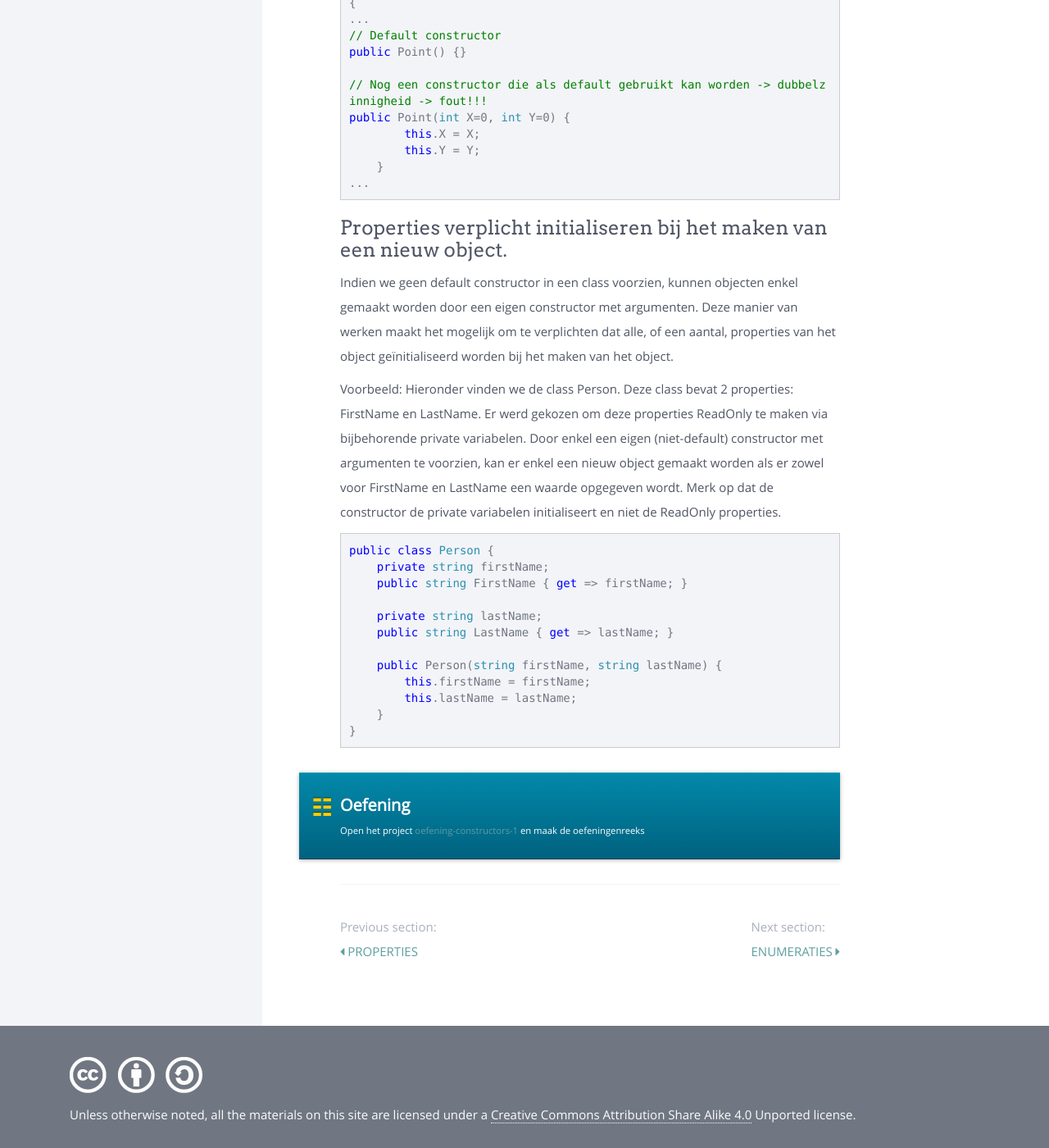
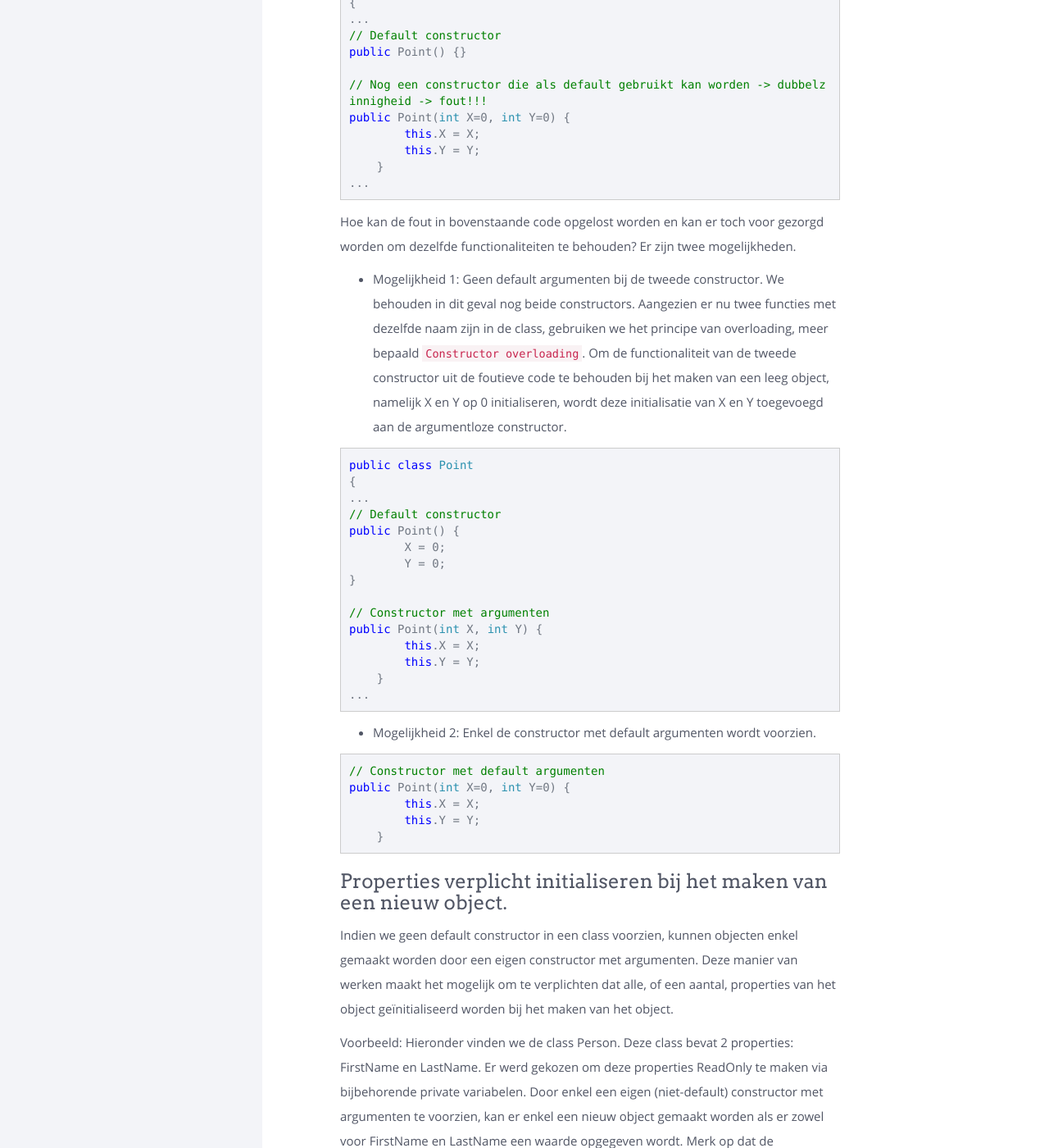
Before and after one commit to sma-it/sma-it.github.io, a Jekyll site: the page built from modules/advanced/_posts/2000-01-03-Constructors.md, in a window 1280 px wide and 1400 px high, scrolled down 3995 px. Shown: the whole window at 82% size. Built offline with Jekyll 4.4.1, drawn with Linux system fonts in a browser that asks for light colours; nearby versions of some CDN libraries.

Commit message:
Added constructor overloading

````diff
--- a/modules/advanced/_posts/2000-01-03-Constructors.md
+++ b/modules/advanced/_posts/2000-01-03-Constructors.md
@@ -154,6 +154,38 @@ public Point(int X=0, int Y=0) {
 ...
 ```
 
+Hoe kan de fout in bovenstaande code opgelost worden en kan er toch voor gezorgd worden om dezelfde functionaliteiten te behouden? Er zijn twee mogelijkheden.
+
+- Mogelijkheid 1: Geen default argumenten bij de tweede constructor. We behouden in dit geval nog beide constructors. Aangezien er nu twee functies met dezelfde naam zijn in de class, gebruiken we het principe van overloading, meer bepaald `Constructor overloading`. Om de functionaliteit van de tweede constructor uit de foutieve code te behouden bij het maken van een leeg object, namelijk X en Y op 0 initialiseren, wordt deze initialisatie van X en Y toegevoegd aan de argumentloze constructor.
+
+```csharp
+public class Point
+{
+...
+// Default constructor
+public Point() {
+        X = 0;
+        Y = 0;
+}
+
+// Constructor met argumenten
+public Point(int X, int Y) {
+        this.X = X;
+        this.Y = Y;
+    }
+...
+```
+
+- Mogelijkheid 2: Enkel de constructor met default argumenten wordt voorzien.
+
+```csharp
+// Constructor met default argumenten
+public Point(int X=0, int Y=0) {
+        this.X = X;
+        this.Y = Y;
+    }
+```
+
 
 ## Properties verplicht initialiseren bij het maken van een nieuw object.
 Indien we geen default constructor in een class voorzien, kunnen objecten enkel gemaakt worden door een eigen constructor met argumenten. Deze manier van werken maakt het mogelijk om te verplichten dat alle, of een aantal, properties van het object geïnitialiseerd worden bij het maken van het object.
````
